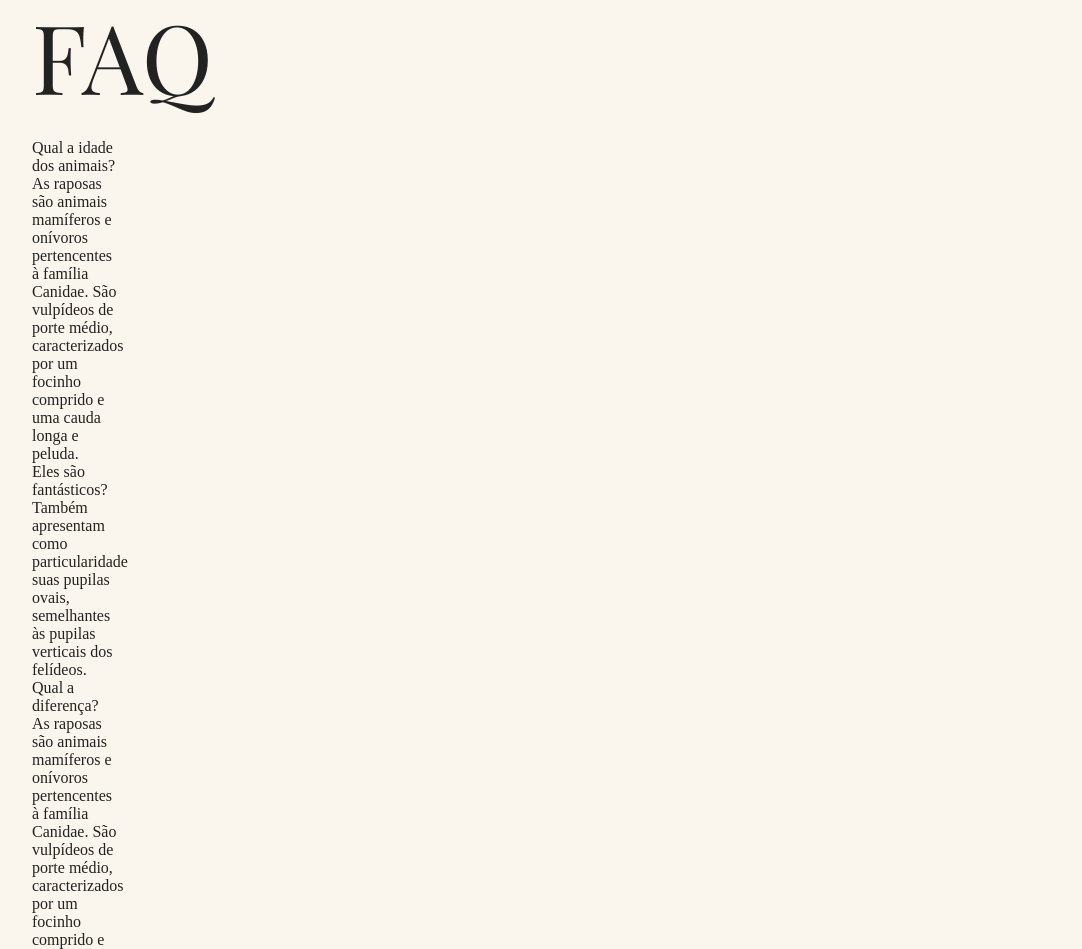
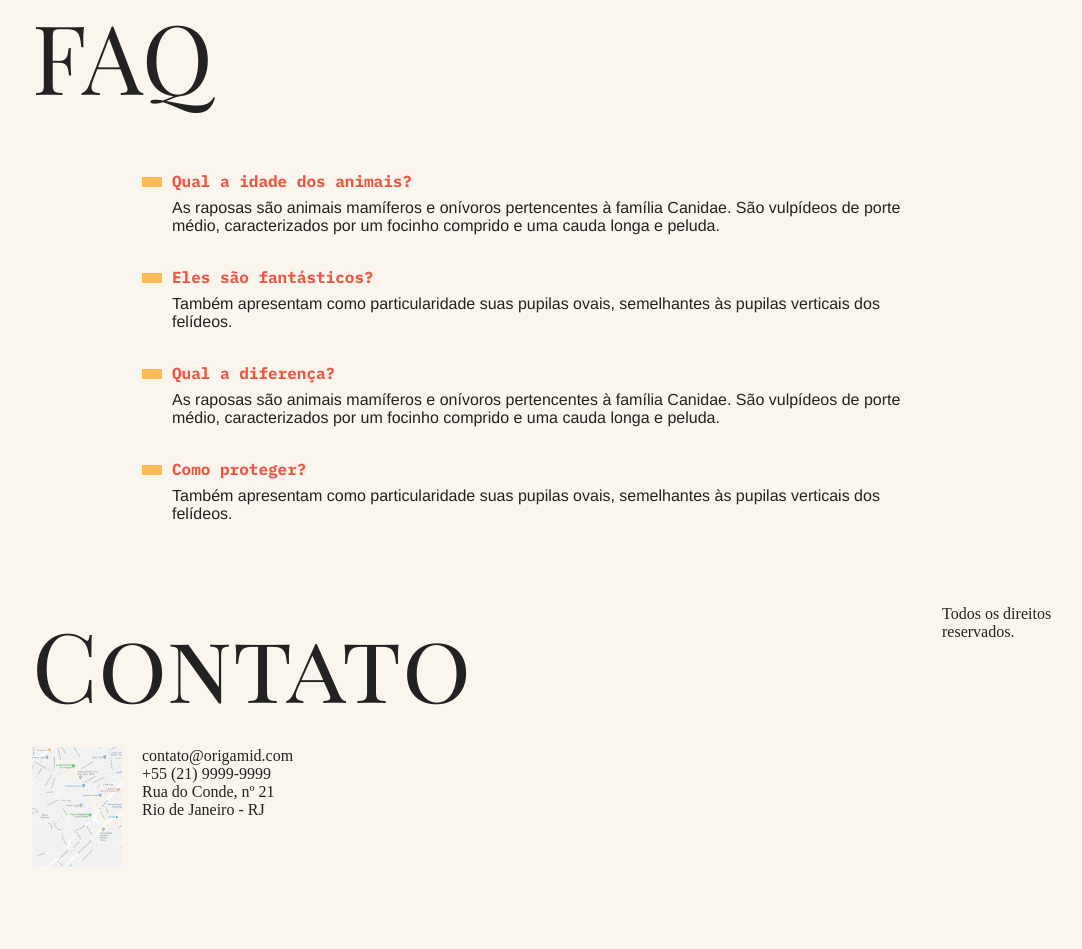
Before and after one commit to BHzdev/animais-fantasticos, a plain HTML site: page index.html in a window 1280 px wide. Shown: the part 2380-3329 px from the top of the page, without its empty margins (158-1240 px from the left). Drawn offline with Linux system fonts and the light colour scheme.

Commit message:
add faq css

```diff
--- a/css/style.css
+++ b/css/style.css
@@ -125,3 +125,30 @@ body {
 .animais-descricao section {
   margin-bottom: 3rem;
 }
+
+.faq-lista {
+  grid-column: 2 / 4;
+}
+
+.faq-lista dt {
+  font-family: "IBM Plex Mono", monospace;
+  font-weight: bold;
+  margin-top: 2rem;
+  margin-bottom: 0.5rem;
+  color: #e54;
+}
+
+.faq-lista dt::before {
+  content: "";
+  display: inline-block;
+  width: 20px;
+  height: 10px;
+  margin-right: 10px;
+  background: #fb5;
+}
+
+.faq-lista dd {
+  font-family: Helvetica, Arial;
+  margin-bottom: 0.5rem;
+  margin-left: 30px;
+}
```
